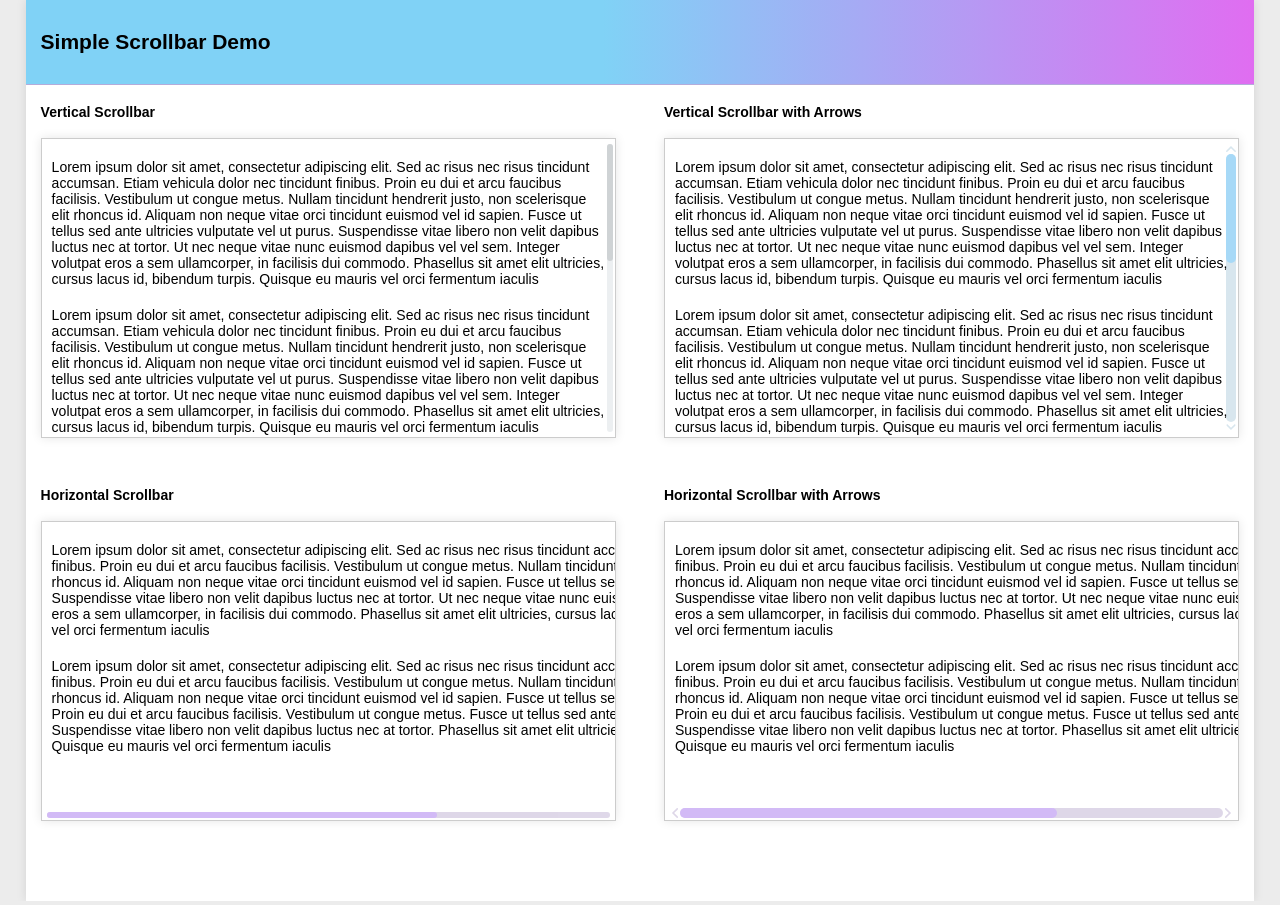
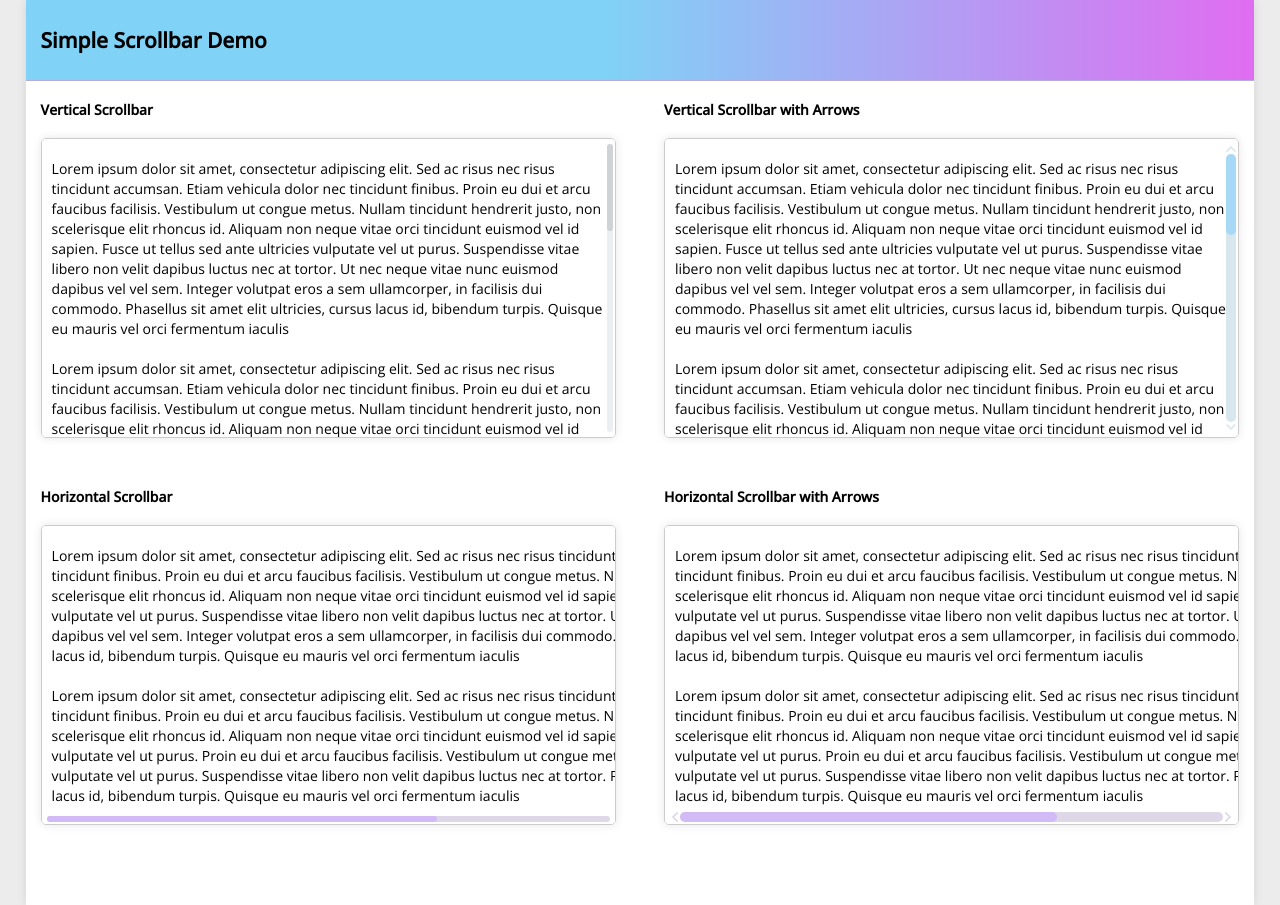
Before and after one commit to shyam3089/Simple-ScrollBar, a plain HTML site: page simpleScrollBar/demo/demo.html in a window 1280 px wide. Drawn offline with Linux system fonts and the light colour scheme.

Commit message:
New fonts added

```diff
--- a/simpleScrollBar/demo/demo.css
+++ b/simpleScrollBar/demo/demo.css
@@ -1,15 +1,43 @@
-
+@font-face {
+	font-family: 'OpenSans-thin';
+	src: url('fonts/OpenSans-Light.ttf') format('truetype');
+	font-style: normal;
+}
+@font-face {
+	font-family: 'OpenSans-regular';
+	src: url('fonts/OpenSans-Regular.ttf') format('truetype');
+	font-style: normal;
+}
+@font-face {
+	font-family: 'OpenSans-medium';
+	src: url('fonts/OpenSans-Medium.ttf') format('truetype');
+	font-style: normal;
+}
+@font-face {
+	font-family: 'OpenSans-light';
+	src: url('fonts/OpenSans-semiBold.ttf') format('truetype');
+	font-style: normal;
+}
+@font-face {
+	font-family: 'OpenSans-bold';
+	src: url('fonts/OpenSans-Bold.ttf') format('truetype');
+	font-style: normal;
+}
 /* ------------------ */
 html {
 	width: 100%;
 	height: auto;
 }
 body {
-	font-family: Arial, sans-serif;
 	margin: 0;
 	padding: 0;
 	background-color: #ececec;
 	font-size: 14px;
+	line-height: 20px;
+	font-family: 'OpenSans-regular';
+}
+h1,h2, h3, h4 {
+	font-family: 'OpenSans-medium';
 }
 * {
 	box-sizing: border-box;
@@ -54,6 +82,7 @@ body {
 	background-color: #fff;
 	box-shadow: 0 0 10px rgba(0, 0, 0, 0.1);
 	padding: 10px;
+	border-radius: 5px;
 }
 .horizontal-container {
 	width:  100%;
@@ -63,19 +92,20 @@ body {
 	background-color: #fff;
 	box-shadow: 0 0 10px rgba(0, 0, 0, 0.1);
 	padding: 10px;
+	border-radius: 5px;
 }
 .horizontal-container p{
 	width: 150%;
 }
 .noVertical {
 	width:  100%;
-	height: 150px;
+	height: 300px;
 	border: 1px solid #ccc;
 	overflow-x: auto;
 	background-color: #fff;
 	box-shadow: 0 0 10px rgba(0, 0, 0, 0.1);
 	padding: 10px;
-	height: 300px !important;
+	border-radius: 5px;
 }
 .noVertical p{
 	width: 150%;
```
Also changed, not shown: simpleScrollBar/demo/fonts/OpenSans-Bold.ttf (added), simpleScrollBar/demo/fonts/OpenSans-Light.ttf (added), simpleScrollBar/demo/fonts/OpenSans-Medium.ttf (added), simpleScrollBar/demo/fonts/OpenSans-Regular.ttf (added), simpleScrollBar/demo/fonts/OpenSans-SemiBold.ttf (added).
